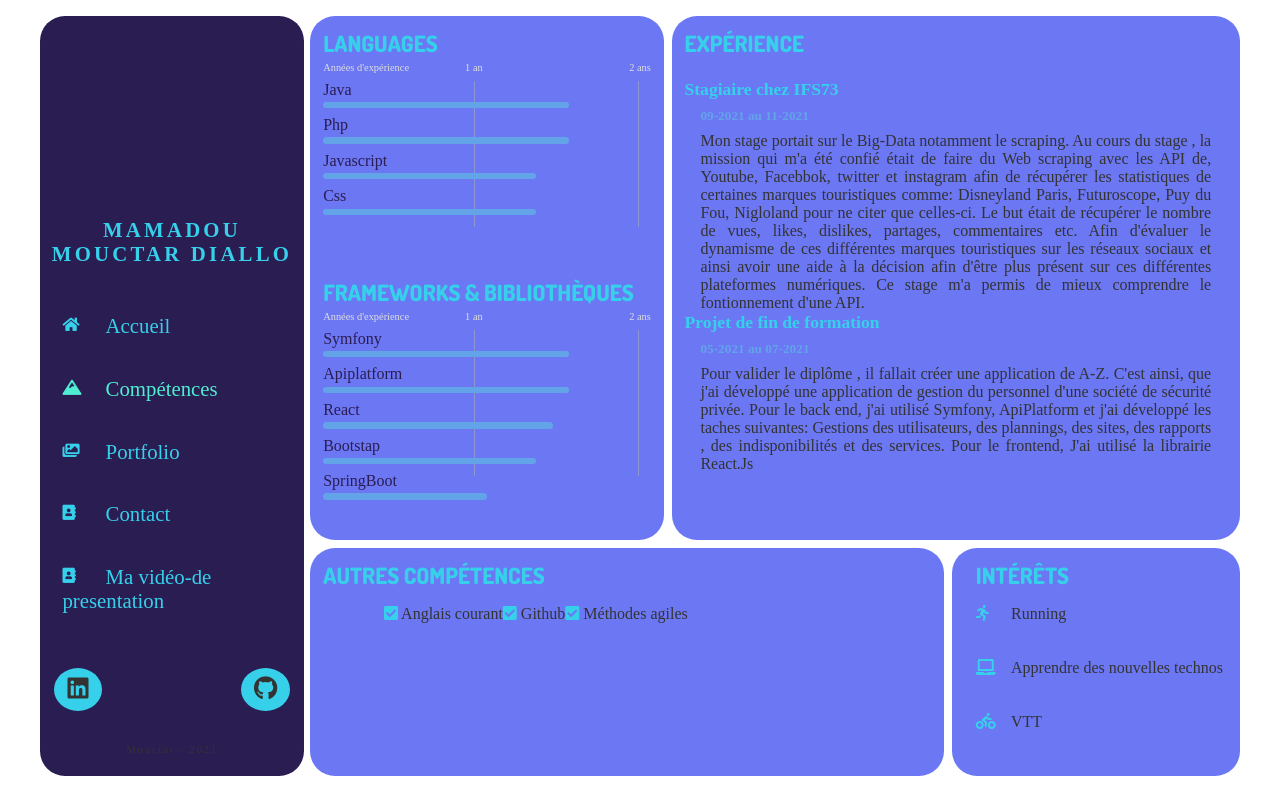
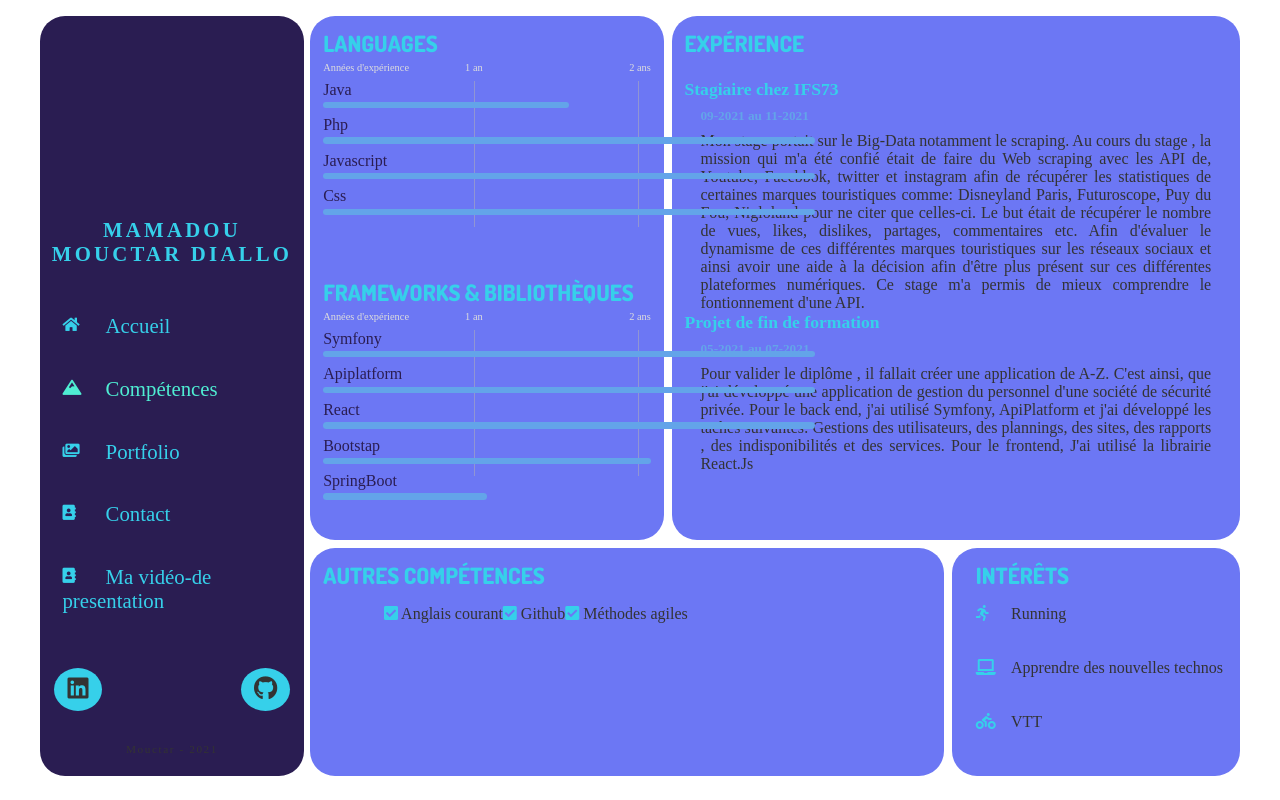
Before and after one commit to mouctare/mo-cv, a React (Create React App) app: page /competences in a window 1280 px wide. Built offline with nearby package versions, Linux system fonts and the light colour scheme; a web font is replaced by a local one.

Commit message:
update cv

```diff
--- a/src/components/knowledges/Languages.js
+++ b/src/components/knowledges/Languages.js
@@ -5,15 +5,15 @@ class Languages extends Component {
   state = {
     languages: [
       { id: 1, value: "Java", xp: 1.5 },
-      { id: 1, value: "Php", xp: 1.5 },
-      { id: 2, value: "Javascript", xp: 1.3 },
-      { id: 3, value: "Css", xp: 1.3 },
+      { id: 1, value: "Php", xp: 3 },
+      { id: 2, value: "Javascript", xp: 3 },
+      { id: 3, value: "Css", xp: 3 },
     ],
     framworks: [
-      { id: 1, value: "Symfony", xp: 1.5 },
-      { id: 1, value: "Apiplatform", xp: 1.5 },
-      { id: 2, value: "React", xp: 1.4 },
-      { id: 3, value: "Bootstap", xp: 1.3 },
+      { id: 1, value: "Symfony", xp: 3 },
+      { id: 1, value: "Apiplatform", xp: 3 },
+      { id: 2, value: "React", xp: 3 },
+      { id: 3, value: "Bootstap", xp: 2 },
       { id: 4, value: "SpringBoot", xp: 1 },
     ],
   };
```
Also changed, not shown: 2 other files (tests, documents, lock files or other folders).
